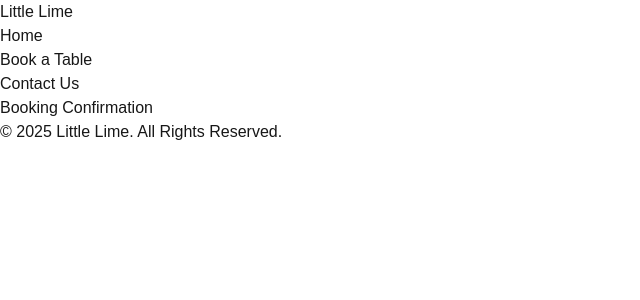
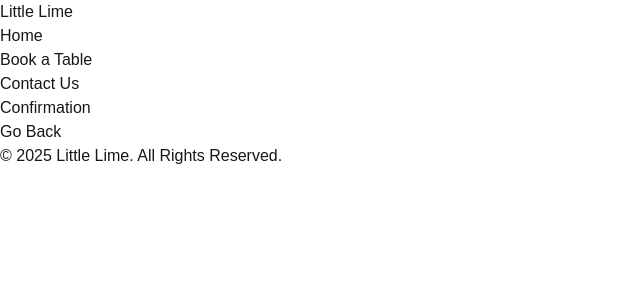
Before and after one commit to anandspaces/restaurant-booking-system, a Next.js app in the folder frontend/: page /confirmation in a window 1280 px wide. Shown: the top 300 px of the page, without its empty margins (0-640 px from the left). Built offline with nearby package versions, Linux system fonts and the light colour scheme.

Commit message:
modified

```diff
--- a/frontend/src/app/confirmation/page.tsx
+++ b/frontend/src/app/confirmation/page.tsx
@@ -1,24 +1,39 @@
-// app/confirmation/page.tsx
+// // app/confirmation/page.tsx
+// 'use client';
+// import { useRouter } from 'next/router';
+
+// const ConfirmationPage = () => {
+//   const router = useRouter();
+
+//   // const bookingDetails = router.query; // Assuming the data comes via URL params or state
+
+//   return (
+//     <div className="max-w-2xl mx-auto p-4">
+//       <h1 className="text-2xl font-bold mb-4">Booking Confirmation</h1>
+//       <div>
+//         {/* <p><strong>Date:</strong> {bookingDetails.date}</p>
+//         <p><strong>Time:</strong> {bookingDetails.time}</p>
+//         <p><strong>Guests:</strong> {bookingDetails.guests}</p>
+//         <p><strong>Name:</strong> {bookingDetails.name}</p>
+//         <p><strong>Contact:</strong> {bookingDetails.contact}</p> */}
+//       </div>
+//     </div>
+//   );
+// };
+
+// export default ConfirmationPage;
+
 'use client';
-import { useRouter } from 'next/router';
 
-const ConfirmationPage = () => {
+import { useRouter } from 'next/navigation';
+
+export default function ConfirmationPage() {
   const router = useRouter();
 
-  // const bookingDetails = router.query; // Assuming the data comes via URL params or state
-
   return (
-    <div className="max-w-2xl mx-auto p-4">
-      <h1 className="text-2xl font-bold mb-4">Booking Confirmation</h1>
-      <div>
-        {/* <p><strong>Date:</strong> {bookingDetails.date}</p>
-        <p><strong>Time:</strong> {bookingDetails.time}</p>
-        <p><strong>Guests:</strong> {bookingDetails.guests}</p>
-        <p><strong>Name:</strong> {bookingDetails.name}</p>
-        <p><strong>Contact:</strong> {bookingDetails.contact}</p> */}
-      </div>
+    <div>
+      <h1>Confirmation</h1>
+      <button onClick={() => router.push('/')}>Go Back</button>
     </div>
   );
-};
-
-export default ConfirmationPage;
+}
```
